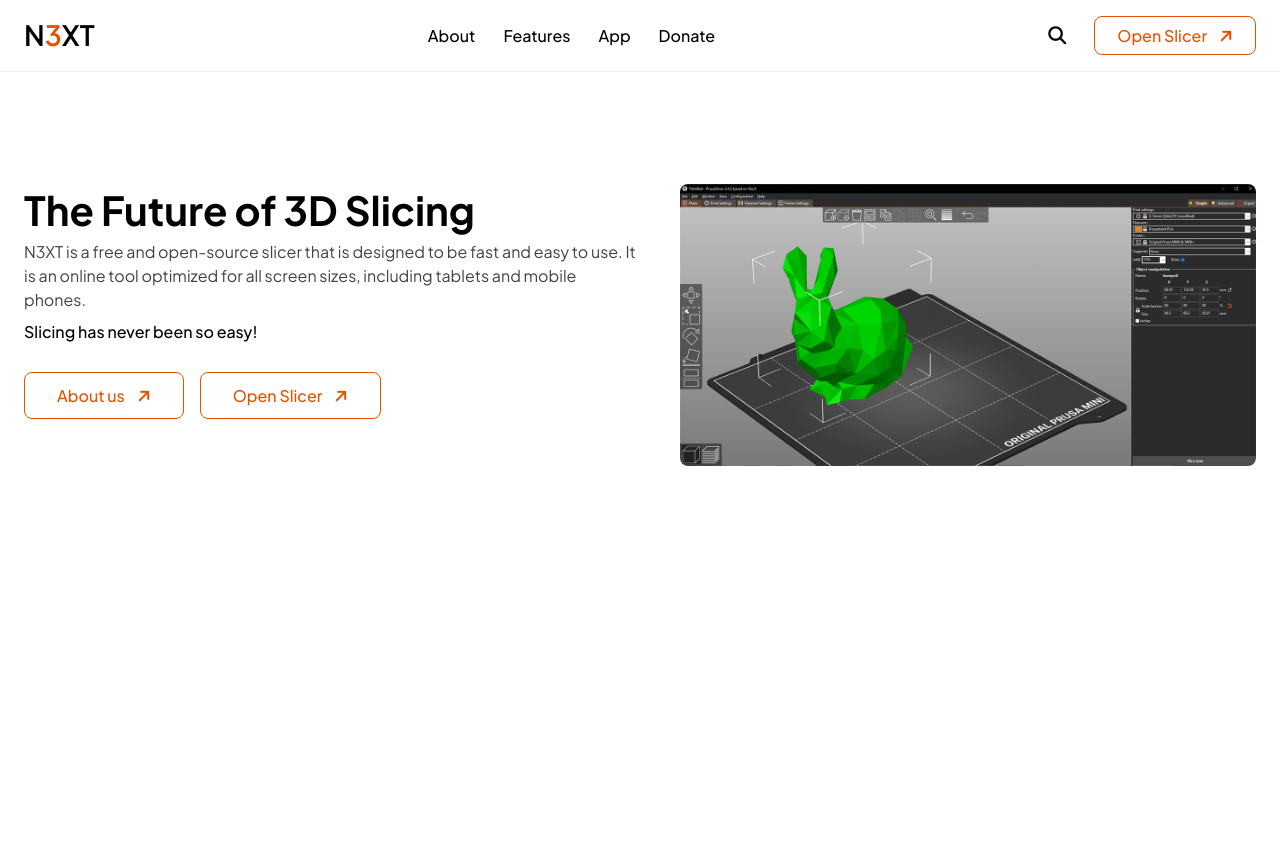
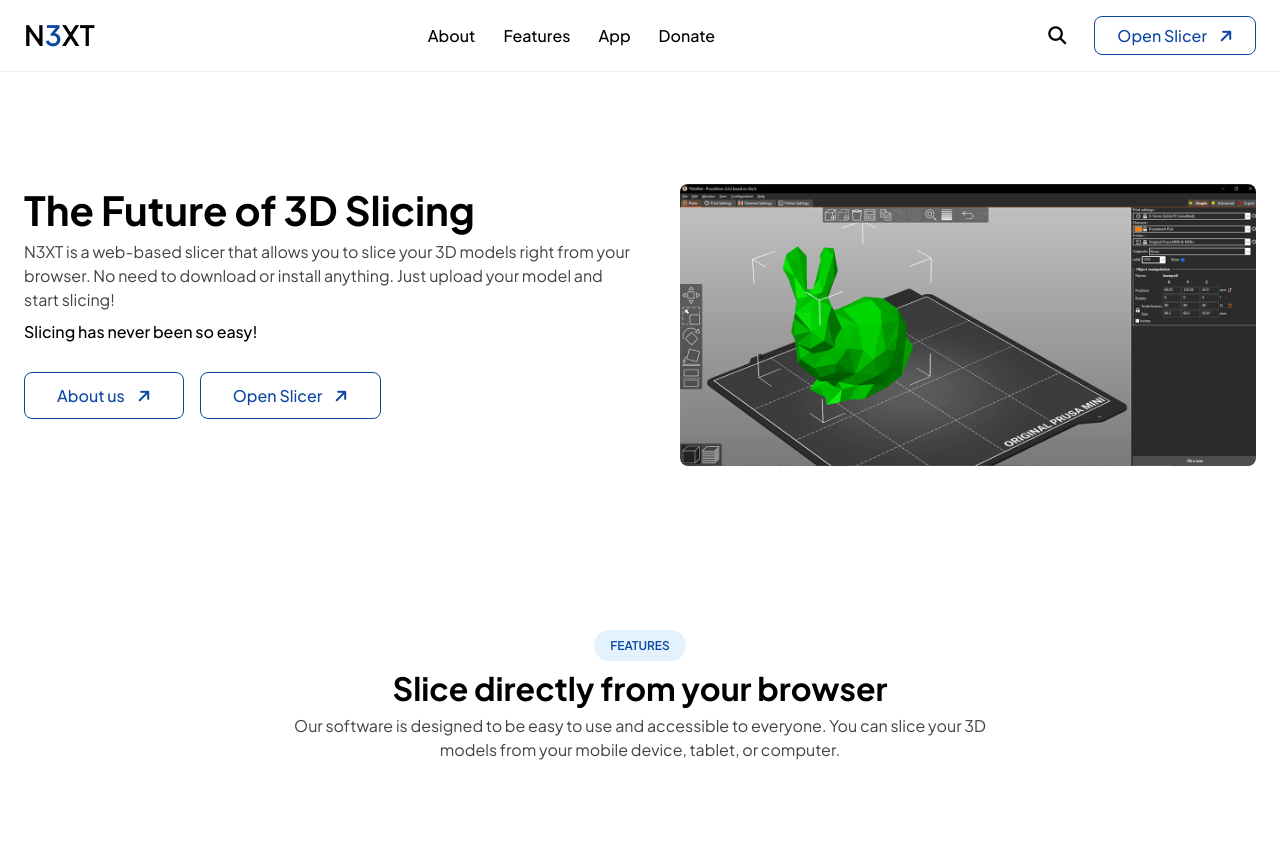
Before and after one commit to Jaromir007/2024_RP_3E_N3XT, a Django app: page / in a window 1280 px wide. Before the commit the page ends 466 px from the top, so only its background shows below. Run offline with Django 5.2, Linux system fonts and the light colour scheme.

Commit message:
section styling, colors update

```diff
--- a/app/web/static/css/style.css
+++ b/app/web/static/css/style.css
@@ -87,6 +87,7 @@
 
     /* Border radius */
     --border-radius: 0.5rem;
+    --btn-border-radius: 0.5rem;
 }
 
 /* Font settings */
@@ -187,17 +188,21 @@
 
 .thm-btn {
     padding: 0.5rem 1.375rem;
-    border-radius: var(--border-radius);
+    border-radius: var(--btn-border-radius);
     background-color: var(--white);
-    border: solid 1px var(--orange-900);
-    color: var(--orange-900);
+    border: solid 1px var(--blue-900);
+    color: var(--blue-900);
     transition: background-color var(--transition-default) ease-in;
     display: flex;
     align-items: center;
     justify-content: center;
     min-width: fit-content;
     gap: 0.75rem;
-    font-weight: 500;
+    font-weight: 500;;
+}
+
+.thm-btn:hover {
+    background-color: var(--blue-50);
 }
 
 .btn--large {
@@ -209,9 +214,37 @@
     transition: transform var(--transition-default) ease;
 }
 
-/* .thm-btn:hover .thm-btn__arrow {
-    transform: rotate(0);
-} */
+.section {
+    padding: var(--section-gap) 0;
+}
+
+.section__header {
+    display: flex;
+    flex-direction: column;
+}
+
+.section__tag {
+    display: grid;
+    place-content: center;
+    font-weight: 600;
+    font-size: 0.75rem;
+    text-transform: uppercase;
+    color: var(--blue-900);
+    background-color: var(--blue-50);
+    padding: 0.5rem 1rem;
+    border-radius: 10rem;
+    max-width: fit-content;
+    margin-bottom: 0.5rem;
+}
+
+.section__header--center {
+    align-items: center;
+    text-align: center;
+}
+
+.section__title {
+    font-size: clamp(1.75rem, 3vw, 2rem);
+}
 
 .container {
     max-width: 1440px;
@@ -254,7 +287,7 @@
 }
 
 .header__logo span {
-    color: var(--orange-900);
+    color: var(--blue-900);
 }
 
 .header__menu {
@@ -486,7 +519,7 @@
         --padding-default: 1rem;
         --gap-sm: 1rem;
         --gap-md: 1.25rem;
-        --section-gap: 3rem
+        --section-gap: 2rem
     }
 
     .header__content-wrapper {
--- a/app/web/templates/views/home.html
+++ b/app/web/templates/views/home.html
@@ -10,10 +10,8 @@
             <div class="hero__left">
                 <div class="hero__text">
                     <h1 class="hero__title">The Future of 3D&nbsp;Slicing</h1>
-                    <p class="hero__description">N3XT is a free and open-source slicer that is designed to be fast and
-                        easy
-                        to
-                        use. It is an online tool optimized for all screen sizes, including tablets and mobile phones.
+                    <p class="hero__description">N3XT is a web-based slicer that allows you to slice your 3D models right from your browser. No
+                        need to download or install anything. Just upload your model and start slicing!
                     </p>
                     <p><strong>Slicing has never been so easy!</strong></p>
                 </div>
@@ -32,6 +30,19 @@
             </div>
         </div>
     </div>
+    <section class="section features">
+        <div class="features__inner container">
+            <div class="section__header section__header--center">
+                <span class="section__tag">Features</span>
+                <h2 class="section__title">Slice directly from your browser</h2>
+                <p class="section__text">
+                    Our software is designed to be easy to use and accessible to everyone. You can slice your 3D models from your mobile device, tablet, or computer.
+                </p>
+            </div>
+
+        </div>
+    </section>
+
 </main>
 
 
```
